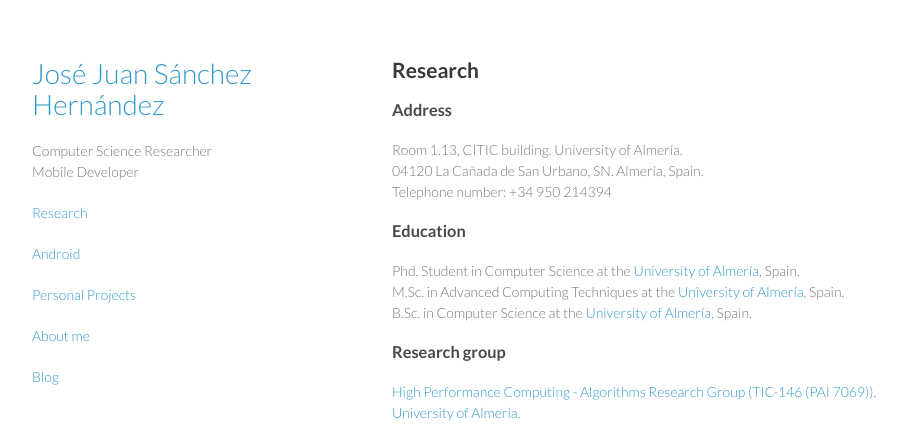
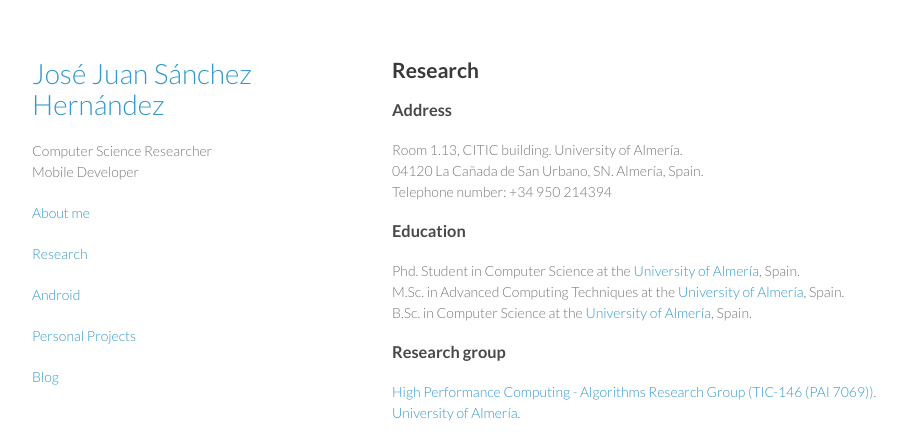
Before and after one commit to josejuansanchez/josejuansanchez.github.io, a Jekyll site: the page built from index.md, in a window 1280 px wide. Shown: the top 433 px of the page, without its empty margins (178-1098 px from the left). Built offline with Jekyll 4.4.1, drawn with Linux system fonts in a browser that asks for light colours.

Commit message:
Changes in layout and about

```diff
--- a/_layouts/default.html
+++ b/_layouts/default.html
@@ -18,10 +18,10 @@
         <h1><a href="/">José Juan Sánchez Hernández</a></h1>
         <p>Computer Science Researcher<br/>Mobile Developer</p>
 
+        <p class="view"><a href="{{ site.url }}/about">About me</a></p>
         <p class="view"><a href="{{ site.url }}/research">Research</a></p>
         <p class="view"><a href="{{ site.url }}/android">Android</a></p>
         <p class="view"><a href="{{ site.url }}/projects">Personal Projects</a></p>
-        <p class="view"><a href="{{ site.url }}/about">About me</a></p>
         <p class="view"><a href="{{ site.url }}/blog">Blog</a></p>
 
       </header>
```
